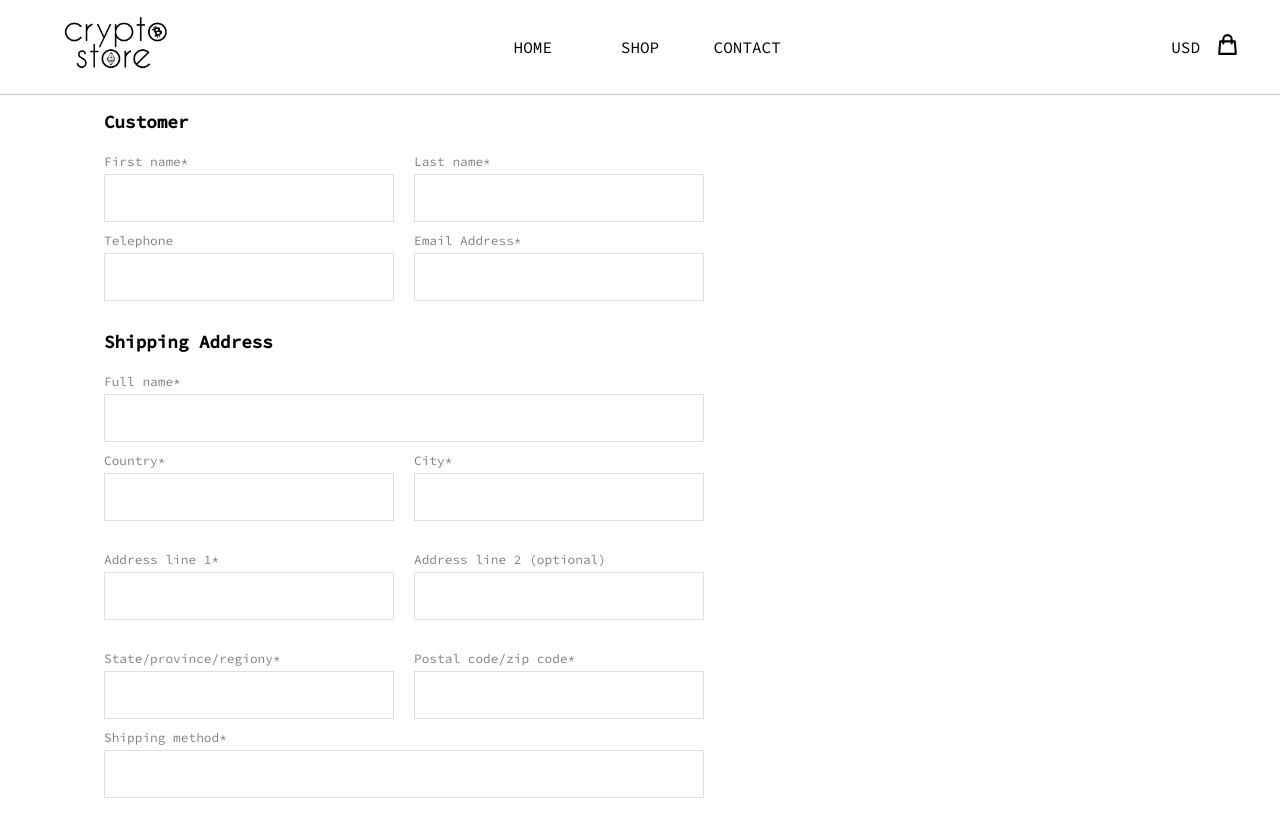
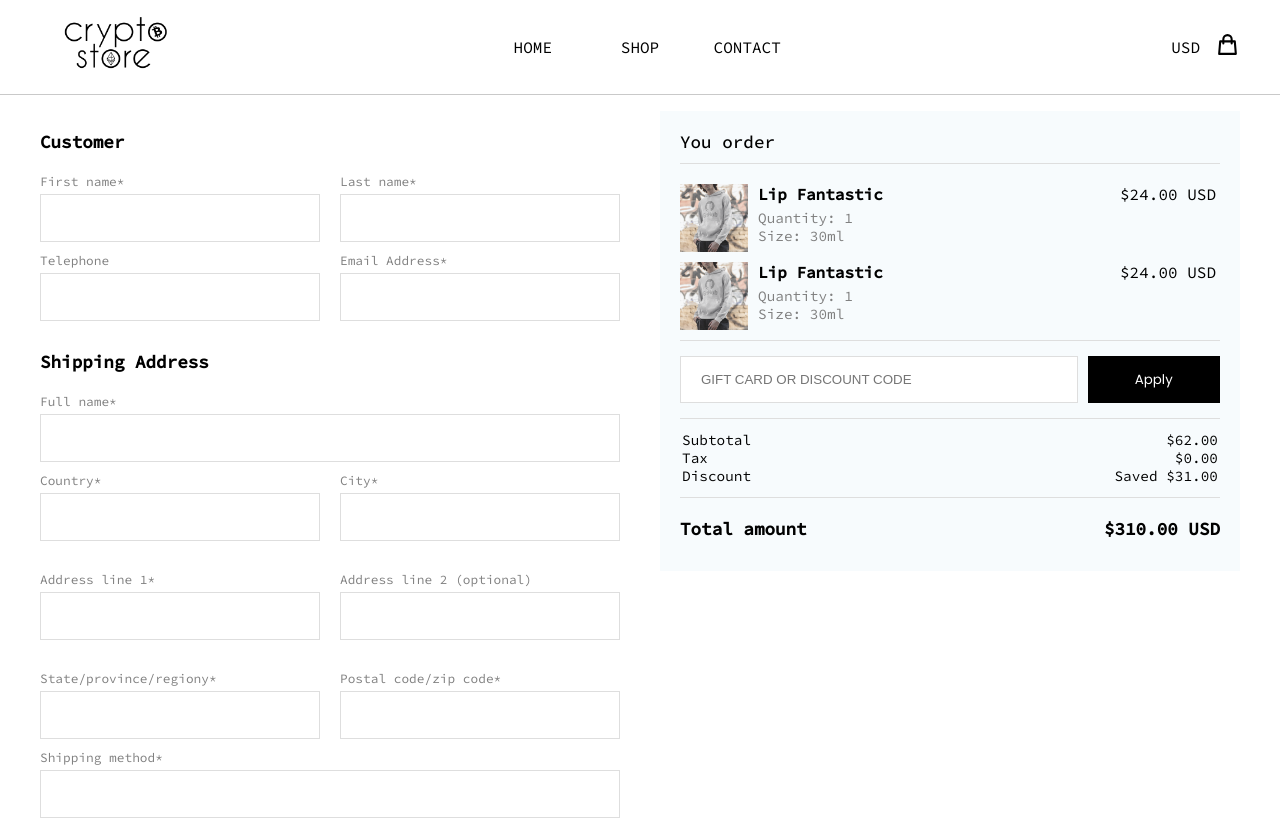
Before and after one commit to acerohernan/codestore_frontend_old, a React (Create React App) app: page /checkout in a window 1280 px wide. Shown: the top 819 px of the page. Built offline with nearby package versions, Linux system fonts and the light colour scheme.

Commit message:
checkout finished

```diff
--- a/src/views/Checkout/checkout.module.css
+++ b/src/views/Checkout/checkout.module.css
@@ -3,5 +3,16 @@
     box-sizing: border-box;
     padding: 0 5vw;
     max-width: 1200px;
-    margin: 0 auto;
+    margin: 20px auto 0;
+    gap: 40px;
+    max-width: 1200px;
+
 }
+
+@media screen and (min-width: 1024px) {
+    .container{
+        display: grid;
+        grid-template-columns: 1fr 1fr;
+        padding: 0;
+    }
+}
--- a/src/views/Checkout/components/Form/form.module.css
+++ b/src/views/Checkout/components/Form/form.module.css
@@ -2,6 +2,7 @@
     width: 100%;
     box-sizing: border-box;
     max-width: 600px;
+    margin: 0 auto;
 }
 
 .container label{
@@ -64,7 +65,7 @@
 
 @media screen and (min-width: 500px){
     .address{
-        display: grid;
+    display: grid;
     grid-template-columns: 1fr 1fr;
     gap: 20px;
     }
--- a/src/views/Checkout/components/Form/index.js
+++ b/src/views/Checkout/components/Form/index.js
@@ -1,4 +1,6 @@
 import React from "react";
+
+import Payment from "../Payment";
 
 import form from "./form.module.css";
 
@@ -67,6 +69,7 @@ function Form() {
         <label htmlFor="notes">Order notes (optional)</label>
         <textarea type="text" className={form.notes} name="notes" id="notes" />
       </div>
+      <Payment />
     </section>
   );
 }
--- a/src/views/Checkout/components/Order/index.js
+++ b/src/views/Checkout/components/Order/index.js
@@ -1,12 +1,17 @@
 import React from "react";
+
+import OrderCard from "../OrderCard";
 
 import order from "./order.module.css";
 
 function Order() {
   return (
     <div className={order.container}>
-      <h3>You order</h3>
-      <div className={order.products}></div>
+      <h3 className={order.title}>You order</h3>
+      <div className={order.products}>
+        <OrderCard />
+        <OrderCard />
+      </div>
       <div className={order.cupon}>
         <input type="text" placeholder="Gift card or discount code" />
         <button>Apply</button>
--- a/src/views/Checkout/components/Order/order.module.css
+++ b/src/views/Checkout/components/Order/order.module.css
@@ -0,0 +1,70 @@
+.container{
+    width: 100%;
+    background-color: #F7FBFD;
+    padding: 10px 20px;
+    box-sizing: border-box;
+    max-width: 600px;
+    margin-top: 40px;
+    margin: 0 auto;
+    max-height: 460px;
+}
+
+.title{
+    font-weight: 500;
+    font-size: 1.1rem;
+    padding: 10px 0;
+    border-bottom: 1px solid #DEDEDE;
+    margin-bottom: 20px ;
+}
+
+.products{
+
+}
+
+.cupon{
+    display: grid;
+    grid-template-columns: 3fr 1fr;
+    padding: 15px 0;
+    gap: 10px;
+    border-top: 1px solid #DEDEDE;
+    border-bottom: 1px solid #DEDEDE;
+    box-sizing: border-box;
+}
+
+.cupon input{
+    padding: 15px 20px;
+    text-transform: uppercase;
+    border: 1px solid #DEDEDE;
+    outline-width: 1px;
+    outline-color: rgb(202, 202, 202);
+}
+
+.cupon button{
+    background-color: black;
+    color: white;
+    padding: 10px 20px;
+    border: none;
+    outline: none;
+}
+
+.subtotal{
+    width: 100%;
+    margin: 10px 0;
+    font-size: 0.9rem;
+}
+
+.subtotal tr{
+    display: flex;
+    align-items: center;
+    justify-content: space-between;
+}
+
+.total{
+    font-weight: 600;
+    font-size: 1.1rem;
+    display: flex;
+    align-items: center;
+    justify-content: space-between;
+    border-top: 1px solid #DEDEDE;
+    padding: 20px 0;
+}
--- /dev/null
+++ b/src/views/Checkout/components/OrderCard/card.module.css
@@ -0,0 +1,44 @@
+.container{
+    max-height: 68px;
+    width: 100%;
+    display: grid;
+    grid-template-columns: 1fr 100px;
+    margin-bottom: 10px;
+}
+
+.main{
+    display: flex;
+}
+
+.main h4{
+    margin-bottom: 5px;
+}
+
+.main span{
+    color: gray;
+    font-size: 0.9rem;
+    display: block;
+}
+
+.image{
+    width: 68px;
+    height: 68px;
+    object-fit: cover;
+    margin-right: 10px;
+}
+
+.name{
+
+}
+
+.quantity{
+
+}
+
+.size{
+
+}
+
+.price{
+
+}
--- /dev/null
+++ b/src/views/Checkout/components/OrderCard/index.js
@@ -0,0 +1,22 @@
+import React from "react";
+
+import src from "../../../../assets/categories1.png";
+import card from "./card.module.css";
+
+function OrderCard() {
+  return (
+    <div className={card.container}>
+      <div className={card.main}>
+        <img src={src} alt="product" className={card.image} />
+        <div>
+          <h4>Lip Fantastic</h4>
+          <span>Quantity: 1</span>
+          <span>Size: 30ml</span>
+        </div>
+      </div>
+      <span>$24.00 USD</span>
+    </div>
+  );
+}
+
+export default OrderCard;
--- a/src/views/Checkout/components/Payment/payment.module.css
+++ b/src/views/Checkout/components/Payment/payment.module.css
@@ -1,6 +1,7 @@
 .container{
     width: 100%;
     max-width: 600px;
+    margin: 0 auto;
 }
 
 .title{
--- a/src/views/Checkout/index.js
+++ b/src/views/Checkout/index.js
@@ -1,7 +1,7 @@
 import React from "react";
 
 import Form from "./components/Form";
-import Payment from "./components/Payment";
+import Order from "./components/Order";
 
 import checkout from "./checkout.module.css";
 
@@ -9,7 +9,7 @@ function Checkout() {
   return (
     <form className={checkout.container}>
       <Form />
-      <Payment />
+      <Order />
     </form>
   );
 }
```
